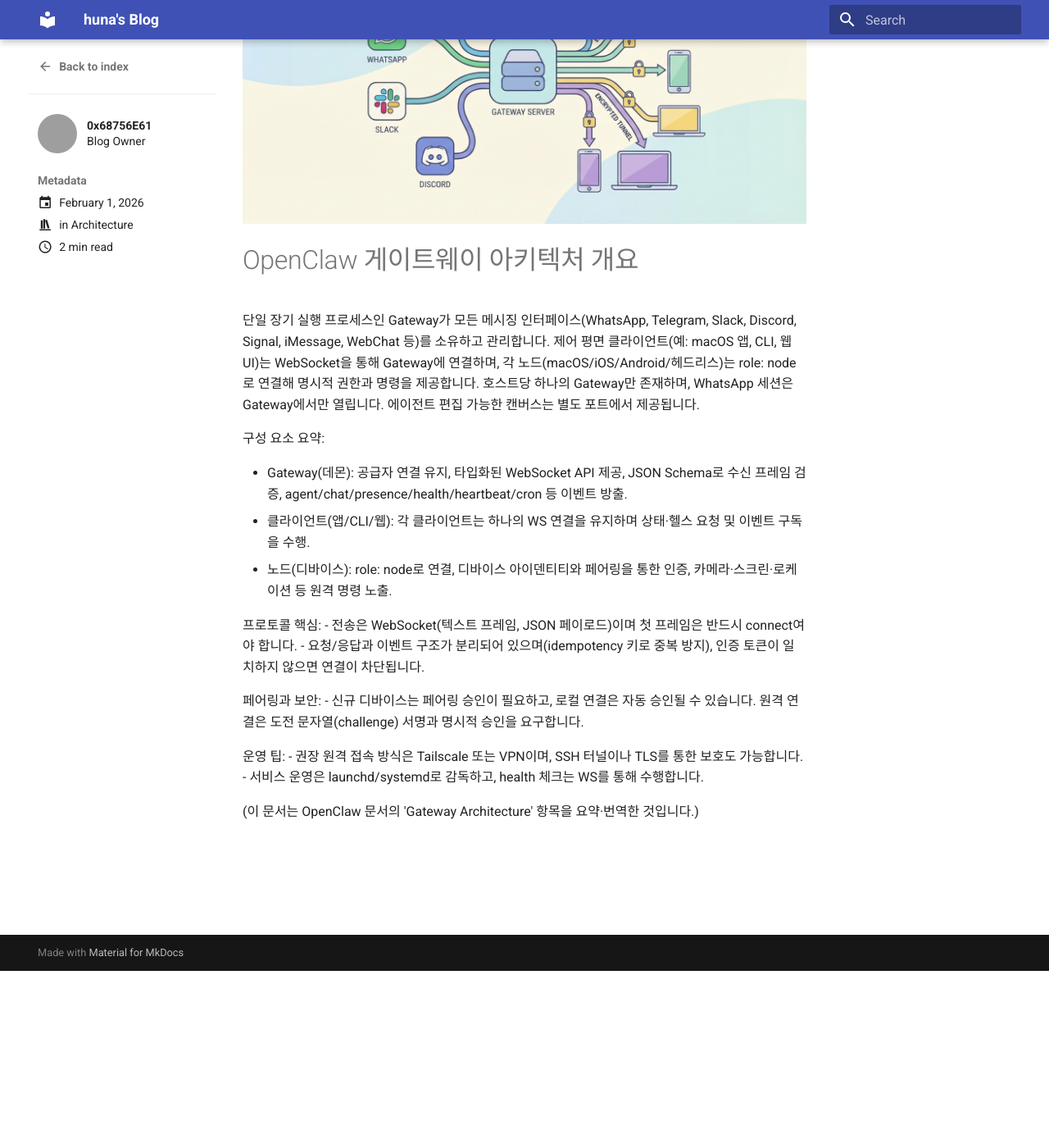
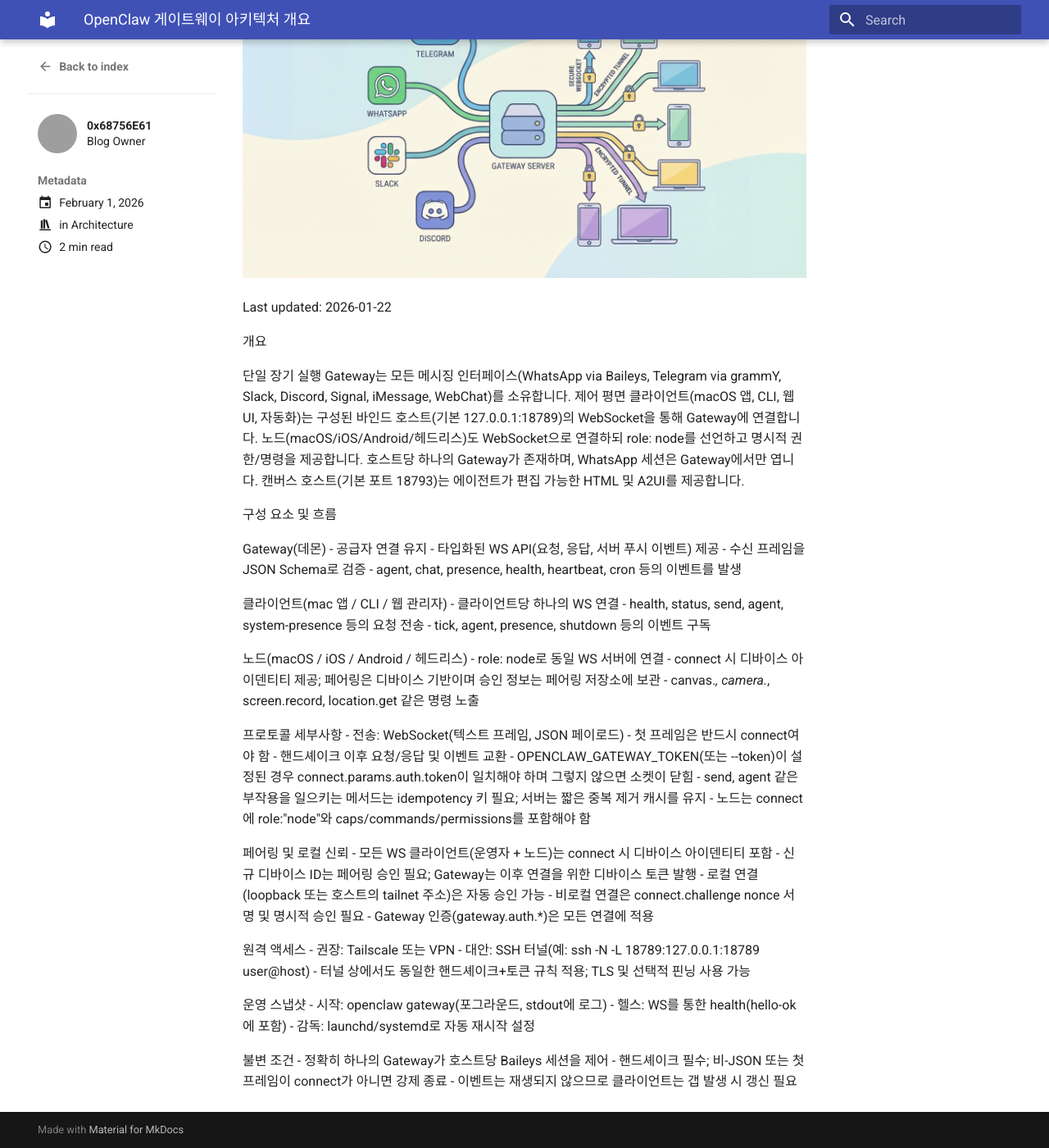
Before and after one commit to 0x68756E61/0x68756E61.github.io, an MkDocs documentation site: the page built from docs/blog/posts/2026-02-01-openclaw-gateway-architecture-overview.md, in a window 1280 px wide and 1400 px high, scrolled down 216 px. Shown: the whole window at 82% size. Built offline with MkDocs 1.6.1 and Material for MkDocs 9.7.7, drawn with Linux system fonts in a browser that asks for light colours; grey boxes are pictures that could not be loaded.

Commit message:
Update: translate architecture page to Korean and remove sample post

```diff
--- a/docs/blog/posts/2026-02-01-openclaw-gateway-architecture-overview.md
+++ b/docs/blog/posts/2026-02-01-openclaw-gateway-architecture-overview.md
@@ -13,25 +13,56 @@
 ![](/assets/images/openclaw-gateway-architecture-overview-hero.png)
 
 
-# OpenClaw 게이트웨이 아키텍처 개요
+Last updated: 2026-01-22
 
-단일 장기 실행 프로세스인 Gateway가 모든 메시징 인터페이스(WhatsApp, Telegram, Slack, Discord, Signal, iMessage, WebChat 등)를 소유하고 관리합니다. 제어 평면 클라이언트(예: macOS 앱, CLI, 웹 UI)는 WebSocket을 통해 Gateway에 연결하며, 각 노드(macOS/iOS/Android/헤드리스)는 role: node로 연결해 명시적 권한과 명령을 제공합니다. 호스트당 하나의 Gateway만 존재하며, WhatsApp 세션은 Gateway에서만 열립니다. 에이전트 편집 가능한 캔버스는 별도 포트에서 제공됩니다.
+개요
 
-구성 요소 요약:
+단일 장기 실행 Gateway는 모든 메시징 인터페이스(WhatsApp via Baileys, Telegram via grammY, Slack, Discord, Signal, iMessage, WebChat)를 소유합니다. 제어 평면 클라이언트(macOS 앱, CLI, 웹 UI, 자동화)는 구성된 바인드 호스트(기본 127.0.0.1:18789)의 WebSocket을 통해 Gateway에 연결합니다. 노드(macOS/iOS/Android/헤드리스)도 WebSocket으로 연결하되 role: node를 선언하고 명시적 권한/명령을 제공합니다. 호스트당 하나의 Gateway가 존재하며, WhatsApp 세션은 Gateway에서만 엽니다. 캔버스 호스트(기본 포트 18793)는 에이전트가 편집 가능한 HTML 및 A2UI를 제공합니다.
 
-- Gateway(데몬): 공급자 연결 유지, 타입화된 WebSocket API 제공, JSON Schema로 수신 프레임 검증, agent/chat/presence/health/heartbeat/cron 등 이벤트 방출.
-- 클라이언트(앱/CLI/웹): 각 클라이언트는 하나의 WS 연결을 유지하며 상태·헬스 요청 및 이벤트 구독을 수행.
-- 노드(디바이스): role: node로 연결, 디바이스 아이덴티티와 페어링을 통한 인증, 카메라·스크린·로케이션 등 원격 명령 노출.
+구성 요소 및 흐름
 
-프로토콜 핵심:
-- 전송은 WebSocket(텍스트 프레임, JSON 페이로드)이며 첫 프레임은 반드시 connect여야 합니다.
-- 요청/응답과 이벤트 구조가 분리되어 있으며(idempotency 키로 중복 방지), 인증 토큰이 일치하지 않으면 연결이 차단됩니다.
+Gateway(데몬)
+- 공급자 연결 유지
+- 타입화된 WS API(요청, 응답, 서버 푸시 이벤트) 제공
+- 수신 프레임을 JSON Schema로 검증
+- agent, chat, presence, health, heartbeat, cron 등의 이벤트를 발생
 
-페어링과 보안:
-- 신규 디바이스는 페어링 승인이 필요하고, 로컬 연결은 자동 승인될 수 있습니다. 원격 연결은 도전 문자열(challenge) 서명과 명시적 승인을 요구합니다.
+클라이언트(mac 앱 / CLI / 웹 관리자)
+- 클라이언트당 하나의 WS 연결
+- health, status, send, agent, system-presence 등의 요청 전송
+- tick, agent, presence, shutdown 등의 이벤트 구독
 
-운영 팁:
-- 권장 원격 접속 방식은 Tailscale 또는 VPN이며, SSH 터널이나 TLS를 통한 보호도 가능합니다.
-- 서비스 운영은 launchd/systemd로 감독하고, health 체크는 WS를 통해 수행합니다.
+노드(macOS / iOS / Android / 헤드리스)
+- role: node로 동일 WS 서버에 연결
+- connect 시 디바이스 아이덴티티 제공; 페어링은 디바이스 기반이며 승인 정보는 페어링 저장소에 보관
+- canvas.*, camera.*, screen.record, location.get 같은 명령 노출
 
-(이 문서는 OpenClaw 문서의 'Gateway Architecture' 항목을 요약·번역한 것입니다.)
+프로토콜 세부사항
+- 전송: WebSocket(텍스트 프레임, JSON 페이로드)
+- 첫 프레임은 반드시 connect여야 함
+- 핸드셰이크 이후 요청/응답 및 이벤트 교환
+- OPENCLAW_GATEWAY_TOKEN(또는 --token)이 설정된 경우 connect.params.auth.token이 일치해야 하며 그렇지 않으면 소켓이 닫힘
+- send, agent 같은 부작용을 일으키는 메서드는 idempotency 키 필요; 서버는 짧은 중복 제거 캐시를 유지
+- 노드는 connect에 role:"node"와 caps/commands/permissions를 포함해야 함
+
+페어링 및 로컬 신뢰
+- 모든 WS 클라이언트(운영자 + 노드)는 connect 시 디바이스 아이덴티티 포함
+- 신규 디바이스 ID는 페어링 승인 필요; Gateway는 이후 연결을 위한 디바이스 토큰 발행
+- 로컬 연결(loopback 또는 호스트의 tailnet 주소)은 자동 승인 가능
+- 비로컬 연결은 connect.challenge nonce 서명 및 명시적 승인 필요
+- Gateway 인증(gateway.auth.*)은 모든 연결에 적용
+
+원격 액세스
+- 권장: Tailscale 또는 VPN
+- 대안: SSH 터널(예: ssh -N -L 18789:127.0.0.1:18789 user@host)
+- 터널 상에서도 동일한 핸드셰이크+토큰 규칙 적용; TLS 및 선택적 핀닝 사용 가능
+
+운영 스냅샷
+- 시작: openclaw gateway(포그라운드, stdout에 로그)
+- 헬스: WS를 통한 health(hello-ok에 포함)
+- 감독: launchd/systemd로 자동 재시작 설정
+
+불변 조건
+- 정확히 하나의 Gateway가 호스트당 Baileys 세션을 제어
+- 핸드셰이크 필수; 비-JSON 또는 첫 프레임이 connect가 아니면 강제 종료
+- 이벤트는 재생되지 않으므로 클라이언트는 갭 발생 시 갱신 필요
```
Also changed, not shown: docs/blog/posts/2024-02-01-post.md (deleted, +0 -13 lines).
